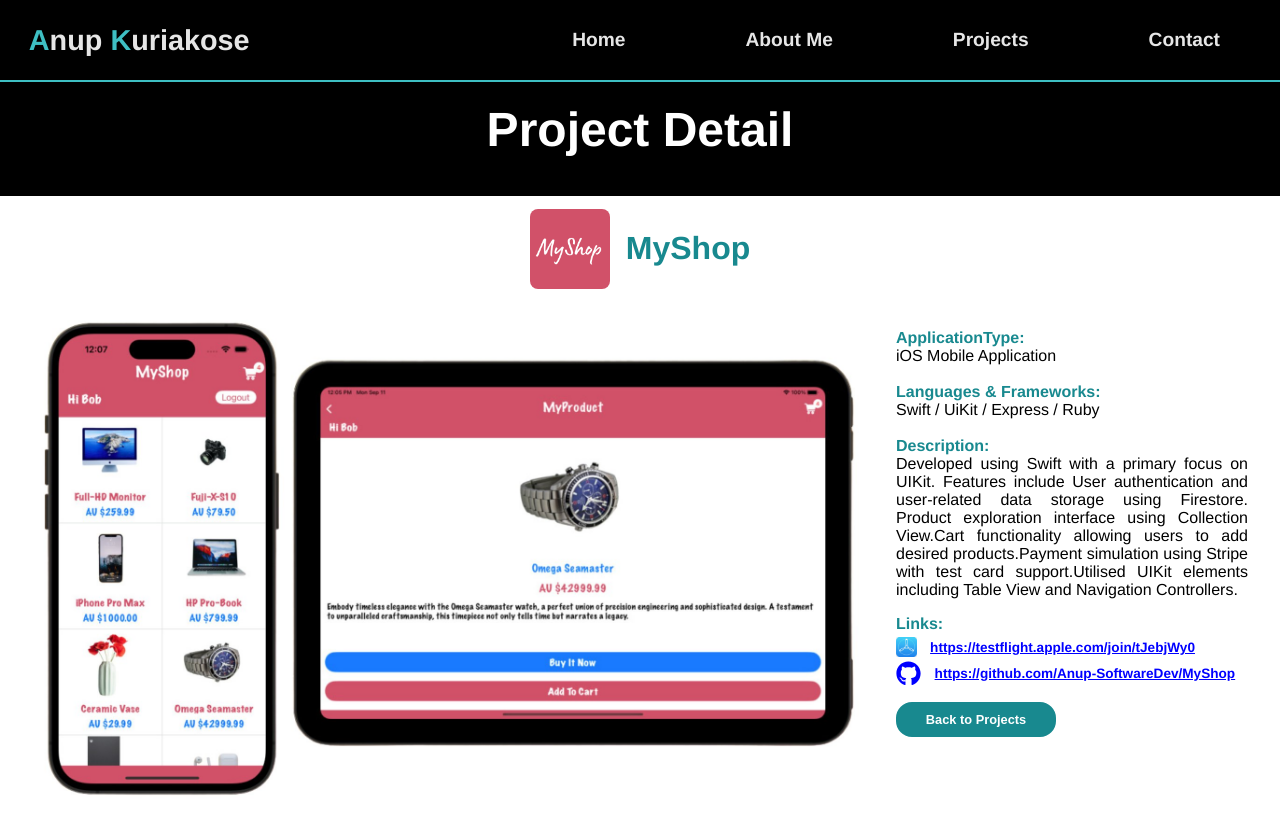
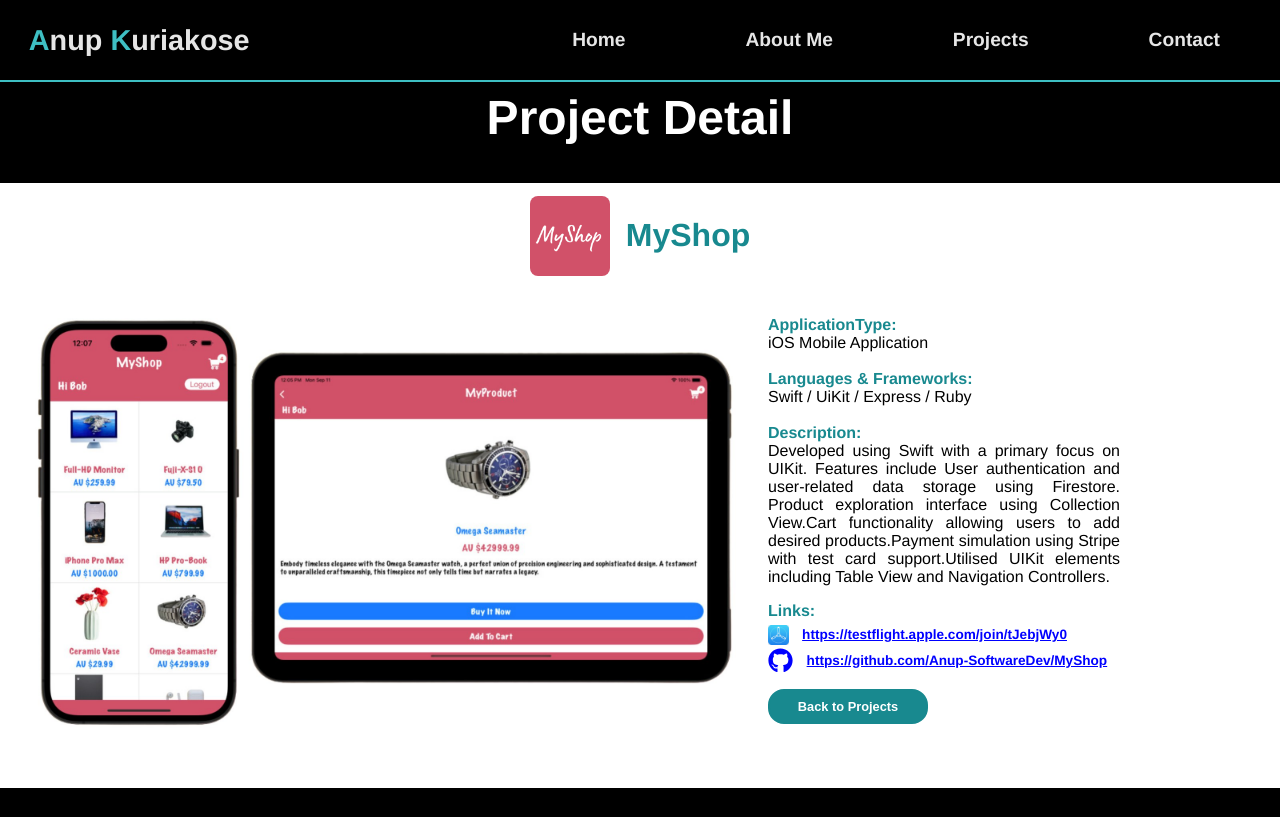
Before and after one commit to Anup-SoftwareDev/Portfolio-React, a React (Create React App) app: page /projectdetail in a window 1280 px wide. Built offline with nearby package versions, Linux system fonts and the light colour scheme.

Commit message:
Project Detail page constraints modified to fit image on page

```diff
--- a/src/components/Home/Home.module.css
+++ b/src/components/Home/Home.module.css
@@ -60,10 +60,13 @@
 
 }
 
+
 .Home .Container .title span{
     color: white;
     font-weight: bolder;
 }
+
+
 
 .Home .Container {
     z-index: 998;
--- a/src/components/PageHeader/PageHeader.module.css
+++ b/src/components/PageHeader/PageHeader.module.css
@@ -4,7 +4,7 @@
     justify-content: center;
     align-items: center;
     padding-bottom: 3%;
-    padding-top: 8%;
+    padding-top: 7%;
 
     width: 100%;
 }
@@ -23,6 +23,7 @@
     font-size: 3em;
     font-family: 'Franklin Gothic Medium', 'Arial Narrow', Arial, sans-serif;
     font-weight: bolder;
+
 
 }
 
--- a/src/components/Projects/ProjectDetail.css
+++ b/src/components/Projects/ProjectDetail.css
@@ -6,6 +6,7 @@
     display: flex;
     flex-direction: column;
     background-color: white;
+    padding-bottom: 2em;
 }
 
 
@@ -44,7 +45,7 @@
     display: flex;
     justify-content: left;
     align-items: center;
-    width: 70%;
+    width: 60%;
 }
 
 .project-detail-box .image-detail-box .image-box img{
```
